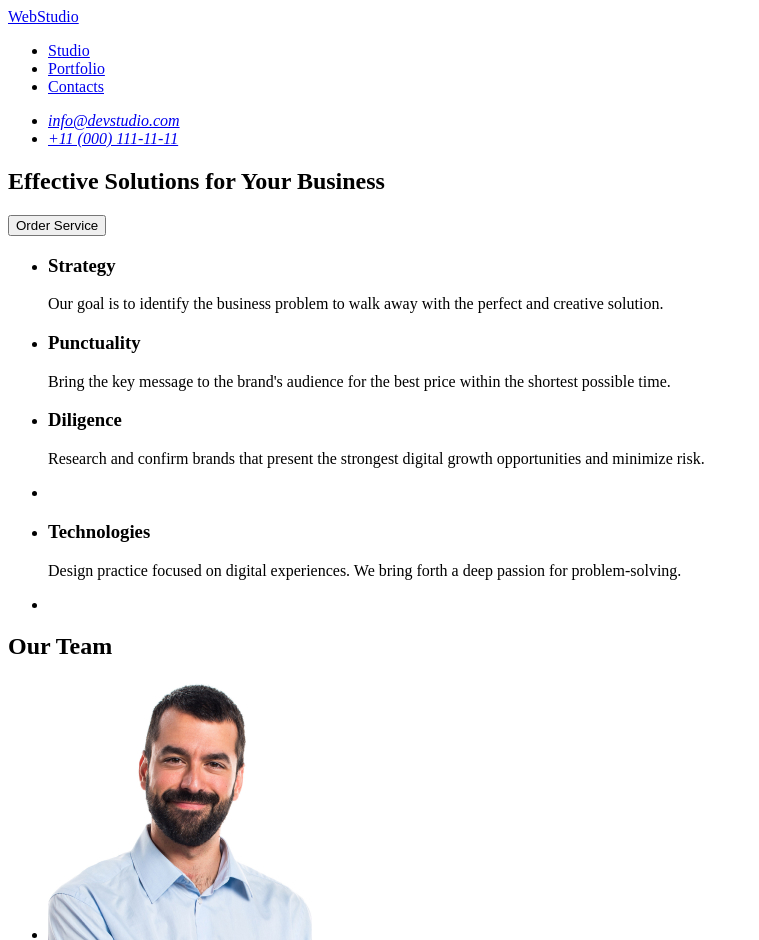
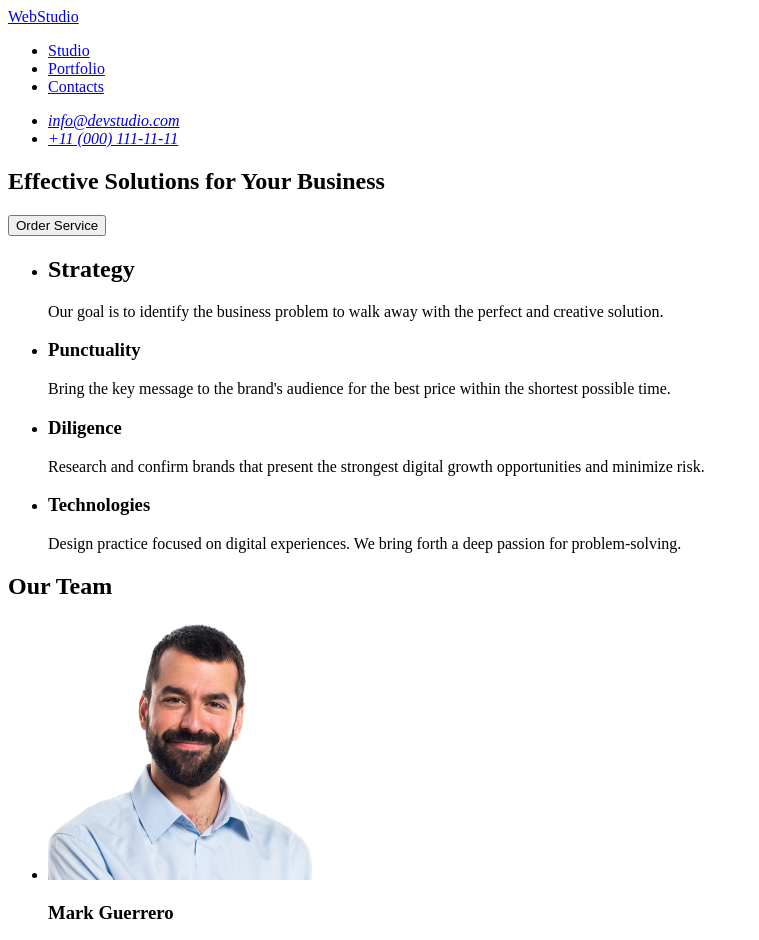
Before and after one commit to Viktor-Os/goit-homework-01, a plain HTML site: page index.html in a window 1280 px wide. Shown: the top 940 px of the page, without its empty margins (0-759 px from the left). Drawn offline with Linux system fonts and the light colour scheme.

Commit message:
goit-homework-01

```diff
--- a/index.html
+++ b/index.html
@@ -8,7 +8,7 @@
   <body>
     <header>
       <nav>
-         <a href="#webstudio">WebStudio</a>
+         <a href="WebStudio">WebStudio</a>
 
 
         <ul>
@@ -43,18 +43,20 @@
       <section>
 
         <ul>
+
           <li>
-            <h3>Strategy</h3>
+            <h2>Strategy</h2>
             <p>
 
               Our goal is to identify the business problem to walk away with the
               perfect and creative solution.
             </p>
           </li>
-        </ul>
 
 
-        <ul>
+
+
+
           <li>
             <h3>Punctuality</h3>
             <p>
@@ -62,10 +64,11 @@
               within the shortest possible time.
             </p>
           </li>
-        </ul>
 
 
-        <ul>
+
+
+
           <li>
             <h3>Diligence</h3>
             <p>
@@ -73,14 +76,12 @@
               growth opportunities and minimize risk.
             </p>
           </li>
-        </ul>
-
-        <ul>
-          <li></li>
-        </ul>
 
 
-        <ul>
+
+
+
+
           <li>
             <h3>Technologies</h3>
             <p>
@@ -88,10 +89,9 @@
               deep passion for problem-solving.
             </p>
           </li>
-        </ul>
 
-        <ul>
-          <li></li>
+
+
         </ul>
       </section>
 
@@ -127,9 +127,9 @@
     </main>
 
     <footer>
-      <nav>
-        <a href="#webstudio">WebStudio</a>
-      </nav>
+
+        <a href="WebStudio">WebStudio</a>
+
 
       <p>
         Increase the flow of customers and sales for your business with digital
```
